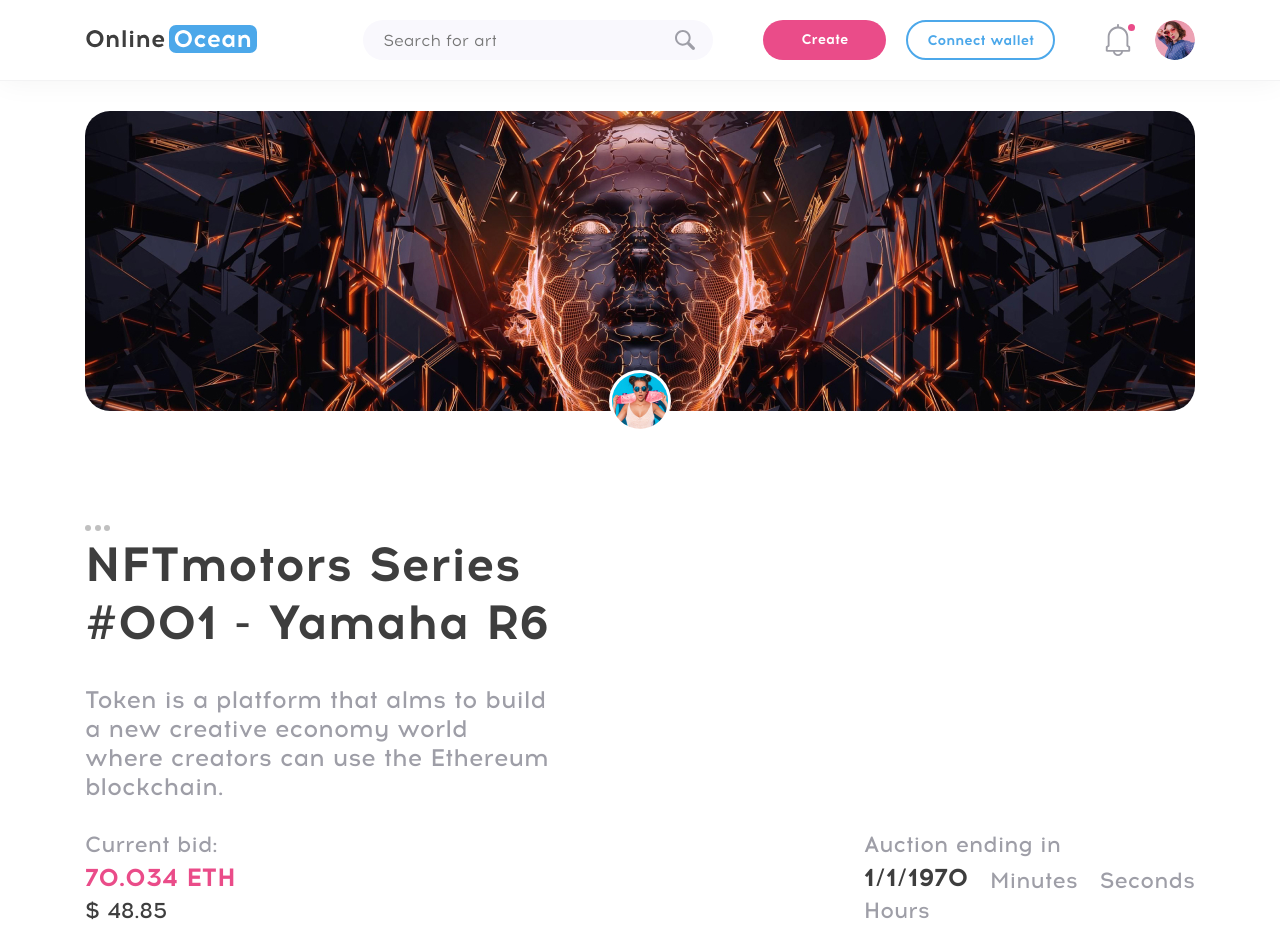
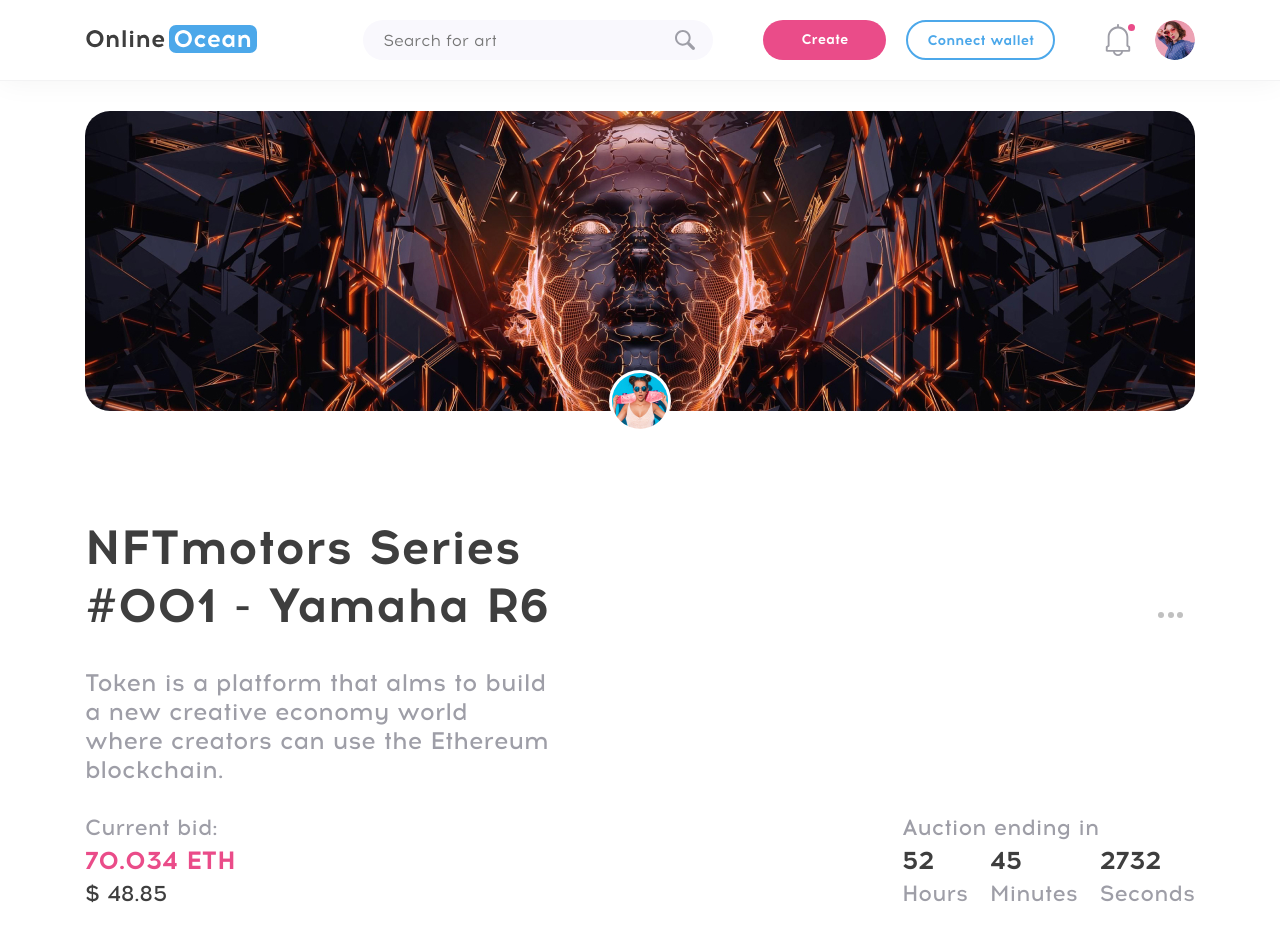
Before and after one commit to senitskiy/OnlineOcean, a Vue app: page /box/1 in a window 1280 px wide. Shown: the top 946 px of the page. Built offline with nearby package versions, Linux system fonts and the light colour scheme.

Commit message:
Some fixes of timer

```diff
--- a/package.json
+++ b/package.json
@@ -23,6 +23,7 @@
     "babel-eslint": "^10.1.0",
     "eslint": "^6.7.2",
     "eslint-plugin-vue": "^7.0.0",
+    "moment": "^2.29.1",
     "node-sass": "^4.12.0",
     "normalize.css": "^8.0.1",
     "sass-loader": "^8.0.2",
--- a/src/assets/style/main.scss
+++ b/src/assets/style/main.scss
@@ -383,6 +383,9 @@
     justify-content: space-between;
     margin-bottom: 41px;
   }
+  &__content{
+    position: relative;
+  }
   &__subtitle{
     font-size: 22px;
     line-height: 27px;
@@ -433,3 +436,9 @@
     line-height: 26px;
   }
 }
+
+.dots{
+  position: absolute;
+  right: 12px;
+  top: 87px;
+}
--- a/src/components/App/AppNots.vue
+++ b/src/components/App/AppNots.vue
@@ -26,9 +26,7 @@
     href='/lk'
     ></app-button>
   </div>
-  <div class="nots__pad"
-  @click='showMe'
-  ></div>
+  <div class="nots__pad"></div>
 </template>
 
 <script>
@@ -45,9 +43,6 @@
     notsState() {
       return this.openedNots ? 'nots--active' : ''
     },
-    showMe(){
-      return console.log(1)
-    }
   },
   components: {
     AppNot,
--- a/src/components/App/AppProductInfo.vue
+++ b/src/components/App/AppProductInfo.vue
@@ -40,7 +40,8 @@
               <ul class="auction__items">
                 <li class="auction__item">
                   <p class="auction__numb">
-                    {{ localeDate }}
+                    {{ lastHours }}
+                    <!-- {{ lastTrueHours }} -->
                   </p>
                   <p class="auction__time">
                     Hours
@@ -48,7 +49,7 @@
                 </li>
                 <li class="auction__item">
                   <p class="auction__numb">
-
+                    {{ lastMins }}
                   </p>
                   <p class="auction__time">
                     Minutes
@@ -56,13 +57,14 @@
                 </li>
                 <li class="auction__item">
                   <p class="auction__numb">
-
+                    {{ lastSeconds }}
                   </p>
                   <p class="auction__time">
                     Seconds
                   </p>
                 </li>
               </ul>
+
             </div>
           </div>
           <div class="product-info__buttons">
@@ -89,6 +91,8 @@
 </template>
 
 <script>
+import moment from 'moment'
+
 export default {
   props: {
     name: {
@@ -102,18 +106,41 @@
   },
   data() {
     return {
-      endAuction: '20:26:12',
-      currTime: 0,
+      moment: 0,
+
+      endAuction: '2021-10-09T00:00:00',
+
+      currTime: null,
+      difference: null,
+
+      lastHours: null,
+      lastMins: null,
+      lastSeconds: null,
     }
   },
   mounted () {
 
   },
   unmounted () {
-    // if (this.intervalId) clearInterval(this.intervalId)
+    if (this.intervalId) clearInterval(this.intervalId)
   },
   created() {
-    // this.intervalId = setInterval(() => this.currTime = Date.now(), 1000);
+    // Init moment.js
+    this.moment = moment
+
+    let currDate = new Date();
+
+
+    this.currTime = this.moment(currDate)
+    this.endAuction = this.moment(this.endAuction)
+
+    this.lastHours = this.endAuction.diff(this.currTime, 'hours')
+    // this.lastTrueHours = this.endAuction.diff(this.currTime, 'hours', true)
+    this.lastMins = this.endAuction.diff(this.currTime, 'minutes') - this.lastHours * 60
+    this.lastSeconds = this.endAuction.diff(this.currTime, 'seconds') - this.lastHours * 3600
+
+
+    this.intervalId = setInterval(() => this.currTime = Date.now(), 1000);
   },
   methods: {
     startTimer(){
@@ -129,15 +156,14 @@
       let rightID = currId
       if (currId.length < 3){
         const needZero = 3 - currId.length
-        console.log(needZero)
         rightID = '0'.repeat(needZero) + currId
       }
       const stringWithId = this.name.replace(/id/i, '#' + rightID)
       return stringWithId
     },
-    localeDate() {
-      return (new Date(this.currTime)).toLocaleDateString()
-    },
+    // localeDate() {
+    //   return (new Date(this.currTime))
+    // },
   },
 }
 </script>
```
Also changed, not shown: 1 other file (tests, documents, lock files or other folders).
